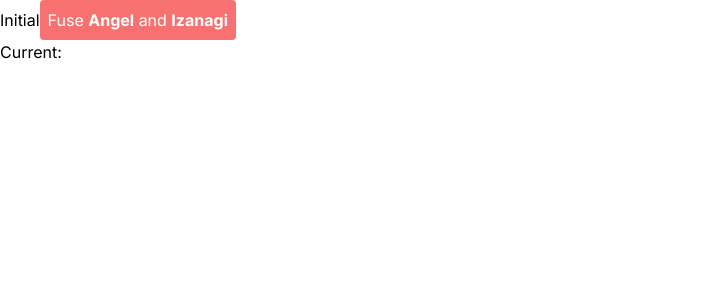
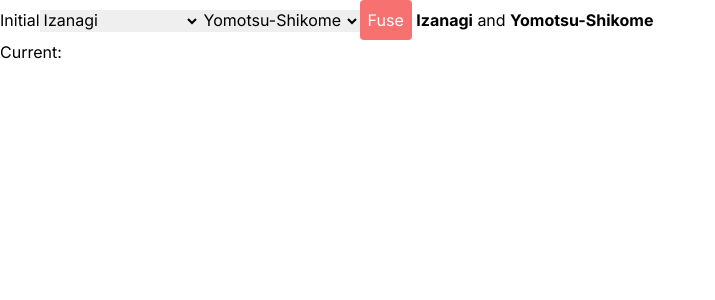
Before and after one commit to notwindstone/persona-4-golden-fusion-calculator, a Next.js app: page / in a window 1280 px wide. Shown: the top 300 px of the page, without its empty margins (0-715 px from the left). Built offline with nearby package versions, Linux system fonts and the light colour scheme.

Commit message:
feat: implement select dropdowns

```diff
--- a/src/app/page.tsx
+++ b/src/app/page.tsx
@@ -5,7 +5,9 @@ import { personae } from "@/config/data";
 import { useState } from "react";
 
 export default function Home() {
-  const [currentPersona, setCurrentPersona] = useState();
+  const [firstPersona, setFirstPersona] = useState(personae[0]);
+  const [secondPersona, setSecondPersona] = useState(personae[1]);
+  const [currentFusion, setCurrentFusion] = useState();
   const persona1 = personae.find((persona) => {
     return persona.name === 'Angel';
   });
@@ -18,14 +20,46 @@ console.log(persona1, persona2, fusion)
   return (
     <div>
       Initial
+      <select
+        defaultValue={firstPersona.name}
+        onChange={(selected) => console.log(selected.currentTarget.value)}
+      >
+        {
+          personae.map((persona) => {
+            return (
+              <option
+                key={persona.name}
+              >
+                {persona.name}
+              </option>
+            );
+          })
+        }
+      </select>
+      <select
+        defaultValue={secondPersona.name}
+        onChange={(selected) => console.log(selected.currentTarget.value)}
+      >
+        {
+          personae.map((persona) => {
+            return (
+              <option
+                key={persona.name}
+              >
+                {persona.name}
+              </option>
+            );
+          })
+        }
+      </select>
       <button
         className={"p-2 bg-red-400 rounded text-white"}
-        onClick={() => setCurrentPersona(fusion)}
+        onClick={() => setCurrentFusion(fusion)}
       >
-        Fuse <b>Angel</b> and <b>Izanagi</b>
-      </button>
+        Fuse
+      </button> <b>{firstPersona.name}</b> and <b>{secondPersona.name}</b>
       <div>
-        Current: {currentPersona}
+        Current: {currentFusion}
       </div>
     </div>
   );
```
